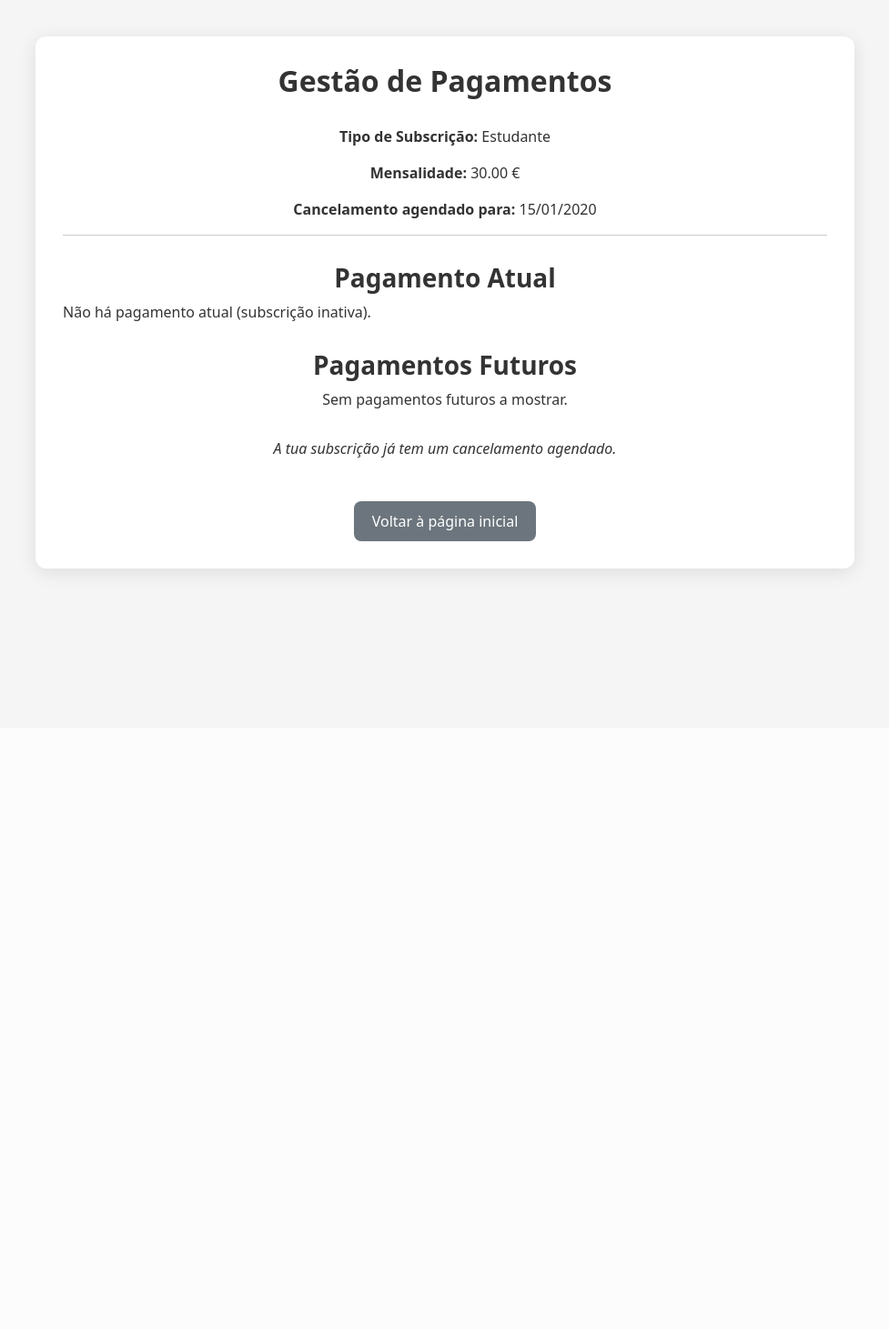
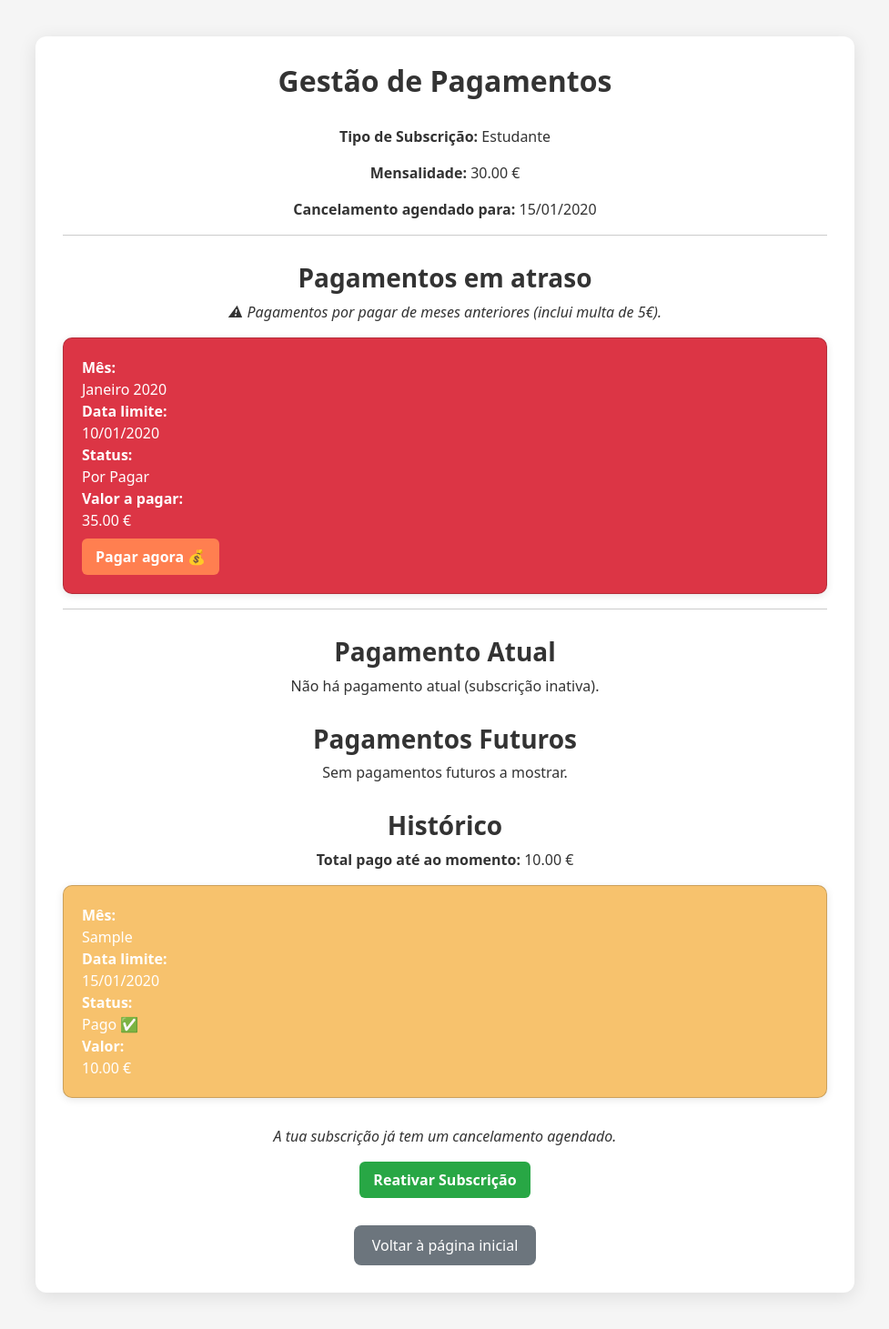
Before and after one commit to carolinaantunes03/gym-webapp, a Django app: page /pagamentos/ in a window 1280 px wide. Shown: the whole page at 91% size, without its empty margins (151-1128 px from the left). Before the commit the page ends 636 px from the top, so only its background shows below. Run offline with Django 5.2, Linux system fonts and the light colour scheme; a user stored in the database is signed in; tables that the repository leaves empty hold one stand-in row (values such as "Sample post").

Commit message:
Pagamentos: atrasos/multa + cancelamento/reativar; ajustes UI

```diff
--- a/core/data/users.py
+++ b/core/data/users.py
@@ -31,7 +31,7 @@ def create_user(email, first_name, last_name, role, tipo_subscricao=None, senha=
 print("Criando/atualizando utilizadores fictícios...")
 
 aluno1 = create_user("aluno1@teste.com", "Ana", "Silva", role="cliente", tipo_subscricao="estudante")
-aluno2 = create_user("aluno2@teste.com", "João", "Costa", role="cliente", tipo_subscricao="adulto")
+aluno2 = create_user("aluno2@teste.com", "Joao", "Costa", role="cliente", tipo_subscricao="adulto")
 
 instrutor1 = create_user("instrutor1@teste.com", "Mike", "Johnson", role="instrutor")
 instrutor2 = create_user("instrutor2@teste.com", "Jessica", "Antunes", role="instrutor")
--- a/core/templates/aluno/pagamentos.html
+++ b/core/templates/aluno/pagamentos.html
@@ -44,6 +44,12 @@ h2, h3 {
 
 .card.history {
     background: #f7c26d;
+    color: #fff;
+}
+
+.card.late {
+    background: #dc3545;
+    color: #fff;
 }
 
 button, .btn {
@@ -69,6 +75,14 @@ button:hover, .btn:hover {
     background-color: #c82333;
 }
 
+.reactivate-btn {
+    background-color: #28a745;
+}
+
+.reactivate-btn:hover {
+    background-color: #218838;
+}
+
 .btn-back {
     display: inline-block;
     background-color: #6c757d;
@@ -90,8 +104,36 @@ button:hover, .btn:hover {
     <div class="section text-center">
         <p><strong>Tipo de Subscrição:</strong> {{ request.user.get_tipo_subscricao_display|default:"(sem subscrição)" }}</p>
         <p><strong>Mensalidade:</strong> {{ valor_mensalidade|floatformat:2 }} €</p>
+
         {% if cancel_effective_from %}
             <p><strong>Cancelamento agendado para:</strong> {{ cancel_effective_from|date:"d/m/Y" }}</p>
+        {% endif %}
+    </div>
+
+    <hr>
+
+    <!-- ATRASOS -->
+    <div class="section">
+        <h3>Pagamentos em atraso</h3>
+
+        {% if pagamentos_em_atraso %}
+            <p class="text-center"><em>⚠ Pagamentos por pagar de meses anteriores (inclui multa de 5€).</em></p>
+
+            {% for p in pagamentos_em_atraso %}
+                <div class="card late">
+                    <strong>Mês:</strong> {{ p.mes_label|default:p.mes_referencia }}<br>
+                    <strong>Data limite:</strong> {{ p.data_limite|date:"d/m/Y" }}<br>
+                    <strong>Status:</strong> {{ p.get_status_display }}<br>
+                    <strong>Valor a pagar:</strong> {{ p.valor|floatformat:2 }} €<br>
+
+                    <form action="{% url 'pagar' p.id %}" method="post" style="display:inline;">
+                        {% csrf_token %}
+                        <button type="submit" class="mt-2">Pagar agora 💰</button>
+                    </form>
+                </div>
+            {% endfor %}
+        {% else %}
+            <p class="text-center">Sem pagamentos em atraso.</p>
         {% endif %}
     </div>
 
@@ -100,12 +142,17 @@ button:hover, .btn:hover {
     <!-- PAGAMENTO ATUAL -->
     <div class="section">
         <h3>Pagamento Atual</h3>
+
         {% if pagamento_atual %}
             <div class="card">
-                <strong>Mês:</strong> {{ pagamento_atual.mes_referencia }}<br>
+                <strong>Mês:</strong> {{ pagamento_atual.mes_label|default:pagamento_atual.mes_referencia }}<br>
                 <strong>Data limite:</strong> {{ pagamento_atual.data_limite|date:"d/m/Y" }}<br>
                 <strong>Status:</strong> {{ pagamento_atual.get_status_display }}<br>
-                <strong>Valor:</strong> {{ pagamento_atual.valor|floatformat:2 }} €
+                <strong>Valor:</strong> {{ pagamento_atual.valor|floatformat:2 }} €<br>
+
+                {% if pagamento_atual.em_atraso %}
+                    <div class="mt-2"><em>⚠ Em atraso (multa aplicada se aplicável).</em></div>
+                {% endif %}
 
                 {% if pagamento_atual.status == 'por_pagar' %}
                     <form action="{% url 'pagar' pagamento_atual.id %}" method="post" style="display:inline;">
@@ -117,17 +164,18 @@ button:hover, .btn:hover {
                 {% endif %}
             </div>
         {% else %}
-            <p>Não há pagamento atual (subscrição inativa).</p>
+            <p class="text-center">Não há pagamento atual (subscrição inativa).</p>
         {% endif %}
     </div>
 
     <!-- FUTUROS -->
     <div class="section">
         <h3>Pagamentos Futuros</h3>
+
         {% if futuros %}
             {% for f in futuros %}
                 <div class="card future">
-                    <strong>Mês:</strong> {{ f.mes }}<br>
+                    <strong>Mês:</strong> {{ f.mes_label }}<br>
                     <strong>Data limite:</strong> {{ f.data_limite|date:"d/m/Y" }}<br>
                     <strong>Valor previsto:</strong> {{ f.valor|floatformat:2 }} €<br>
                     <em>(Ainda não registado)</em>
@@ -138,15 +186,36 @@ button:hover, .btn:hover {
         {% endif %}
     </div>
 
+    <!-- HISTÓRICO -->
+    <div class="section">
+        <h3>Histórico</h3>
+        <p class="text-center"><strong>Total pago até ao momento:</strong> {{ total_pago|floatformat:2 }} €</p>
 
+        {% if historico %}
+            {% for p in historico %}
+                <div class="card history">
+                    <strong>Mês:</strong> {{ p.mes_referencia }}<br>
+                    <strong>Data limite:</strong> {{ p.data_limite|date:"d/m/Y" }}<br>
+                    <strong>Status:</strong> {{ p.get_status_display }} ✅<br>
+                    <strong>Valor:</strong> {{ p.valor|floatformat:2 }} €
+                </div>
+            {% endfor %}
+        {% else %}
+            <p class="text-center">Ainda não existem pagamentos no histórico.</p>
+        {% endif %}
+    </div>
 
-    <!-- CANCELAR SUBSCRIÇÃO -->
+    <!-- CANCELAR / REATIVAR -->
     <div class="section text-center">
         {% if cancel_effective_from %}
             <p><em>A tua subscrição já tem um cancelamento agendado.</em></p>
+            <form action="{% url 'reativar_subscricao' %}" method="post">
+                {% csrf_token %}
+                <button type="submit" class="reactivate-btn">Reativar Subscrição</button>
+            </form>
         {% else %}
             <h3>❌ Cancelar Subscrição</h3>
-            <p>Tens até ao  <strong>dia 15</strong> do mês anterior para pedir para cancelar a tua subscrição</p>
+            <p>Tens até ao <strong>dia 15</strong> do mês anterior para pedir para cancelar a tua subscrição</p>
             <form action="{% url 'cancelar_subscricao' %}" method="post">
                 {% csrf_token %}
                 <button type="submit" class="cancel-btn">Cancelar Subscrição</button>
--- a/core/urls.py
+++ b/core/urls.py
@@ -17,6 +17,7 @@ urlpatterns = [
     path('pagamentos/', views.pagamentos, name='pagamentos'),
     path('pagamentos/pagar/<int:pagamento_id>/', views.pagar_pagamento, name='pagar'),
     path('pagamentos/cancelar/', views.cancelar_subscricao, name='cancelar_subscricao'),
+    path('pagamentos/reativar/', views.reativar_subscricao, name='reativar_subscricao'),
     path('perfil/', views.perfil_redirect, name='perfil_redirect'),
     path('perfil/aluno/', views.perfil_aluno, name='perfil_aluno'),
     path('perfil/instrutor/', views.perfil_instrutor, name='perfil_instrutor'),
--- a/core/views.py
+++ b/core/views.py
@@ -15,13 +15,14 @@ from decimal import Decimal
 
 from .forms import LoginForm
 from collections import Counter
-from django.db.models import Count
+from django.db.models import Count, Sum  # <-- acrescentei Sum
 
 from .forms import ClienteSignupForm, InstrutorSignupForm
 from django.contrib.auth import login
 from django.utils import timezone
 from datetime import timedelta
 from .models import PTSession, User, Class
+
 
 def first_day_of_month(d: date) -> date:
     return d.replace(day=1)
@@ -37,6 +38,13 @@ def month_key(d: date) -> str:
 def due_date_for_month(month_start: date) -> date:
     # tens usado dia 10 como data limite
     return month_start.replace(day=10)
+
+def prev_month_start(d: date) -> date:
+    d = d.replace(day=1)
+    if d.month == 1:
+        return date(d.year - 1, 12, 1)
+    return date(d.year, d.month - 1, 1)
+
 
 # ---------------------------
 # Login
@@ -92,6 +100,7 @@ from django.utils import timezone
 from django.contrib.auth.decorators import login_required
 from django.shortcuts import render, redirect
 from core.models import Class
+
 @login_required
 def horario_aulas(request):
     # Segunda-feira da semana atual
@@ -282,12 +291,11 @@ def minhas_aulas(request):
     }
     return render(request, 'instrutor/minhas_aulas.html', context)
 
-
-
-
 # ----------------------------
 # Pagamentos (aluno)
 # ----------------------------
+from django.db.models import Sum
+
 VALORES_SUBSCRICAO = {
     'estudante': Decimal('30.00'),
     'adulto': Decimal('45.00'),
@@ -295,9 +303,62 @@ VALORES_SUBSCRICAO = {
     'senior': Decimal('30.00'),
 }
 
+LATE_FEE = Decimal('5.00')  # multa
+DUE_DAY = 10  # dia limite
+
+MESES_PT = {
+    1: "Janeiro", 2: "Fevereiro", 3: "Março", 4: "Abril",
+    5: "Maio", 6: "Junho", 7: "Julho", 8: "Agosto",
+    9: "Setembro", 10: "Outubro", 11: "Novembro", 12: "Dezembro"
+}
+
 def _mes_ref(dt: date) -> str:
-    # Ordena bem (YYYY-MM)
     return f"{dt.year:04d}-{dt.month:02d}"
+
+def _parse_mes_ref(mes_ref: str):
+    """
+    Aceita:
+      - 'YYYY-MM'
+      - 'Janeiro 2026' (para não crashar caso existam valores antigos errados)
+    """
+    if not mes_ref:
+        return None
+
+    s = str(mes_ref).strip()
+
+    # Caso normal: YYYY-MM
+    if "-" in s:
+        parts = s.split("-")
+        if len(parts) == 2:
+            try:
+                y = int(parts[0])
+                m = int(parts[1])
+                return date(y, m, 1)
+            except ValueError:
+                return None
+
+    # Caso legacy: "Janeiro 2026"
+    tokens = s.split()
+    if len(tokens) >= 2:
+        try:
+            ano = int(tokens[-1])
+            nome_mes = " ".join(tokens[:-1]).strip().lower()
+            mapa = {v.lower(): k for k, v in MESES_PT.items()}
+            if nome_mes in mapa:
+                return date(ano, mapa[nome_mes], 1)
+        except ValueError:
+            return None
+
+    return None
+
+def _mes_label(mes_ref: str) -> str:
+    dt = _parse_mes_ref(mes_ref)
+    if not dt:
+        return mes_ref
+    return f"{MESES_PT[dt.month]} {dt.year}"
+
+def due_date_for_month(month_start: date) -> date:
+    return month_start.replace(day=DUE_DAY)
 
 def _valor_mensalidade(user: User) -> Decimal:
     return VALORES_SUBSCRICAO.get(user.tipo_subscricao, Decimal('45.00'))
@@ -306,68 +367,172 @@ def _user_tem_subscricao_ativa_no_mes(user: User, mes_inicio: date) -> bool:
     """
     True se o user ainda tem subscrição ativa para esse mês.
     - Se não existir cancel_effective_from -> ativo
-    - Se existir, só é ativo antes dessa data (1º dia do mês efetivo do cancelamento)
+    - Se existir -> ativo apenas para meses ANTES do effective_from
     """
-    if hasattr(user, "cancel_effective_from") and user.cancel_effective_from:
-        return mes_inicio < user.cancel_effective_from
+    efetivo = getattr(user, "cancel_effective_from", None)
+    if efetivo:
+        return mes_inicio < efetivo
     return True
+
+def _first_day_of_month(d: date) -> date:
+    return d.replace(day=1)
+
+def _first_day_next_month(d: date) -> date:
+    if d.month == 12:
+        return date(d.year + 1, 1, 1)
+    return date(d.year, d.month + 1, 1)
+
+def _iter_months(start_month: date, end_month: date):
+    m = _first_day_of_month(start_month)
+    end_m = _first_day_of_month(end_month)
+    while m <= end_m:
+        yield m
+        m = _first_day_next_month(m)
+
+def _user_data_entrada(user: User) -> date:
+    # usa date_joined como "data de entrada" (como tens no perfil)
+    dj = user.date_joined
+    if isinstance(dj, datetime):
+        return timezone.localtime(dj).date()
+    return dj if isinstance(dj, date) else timezone.localdate()
 
 
 @login_required
 def pagamentos(request):
-    # Apenas alunos podem ver
     if request.user.role != 'cliente':
         return redirect('horario_aulas')
 
+    user = request.user
     hoje = timezone.localdate()
-    mes_atual = first_day_of_month(hoje)
 
-    valor_mensalidade = _valor_mensalidade(request.user)
-    tipo_sub = request.user.tipo_subscricao or 'sem subscrição'
+    data_entrada = _user_data_entrada(user)
+    mes_inicio = _first_day_of_month(data_entrada)
+    mes_atual = _first_day_of_month(hoje)
 
-    pagamento_atual = None
+    valor_mensalidade = _valor_mensalidade(user)
+    cancel_effective_from = getattr(user, "cancel_effective_from", None)
 
-    # Só cria "pagamento atual" se o utilizador ainda tiver subscrição ativa nesse mês
-    if _user_tem_subscricao_ativa_no_mes(request.user, mes_atual):
-        pagamento_atual, _ = Payment.objects.get_or_create(
-            usuario=request.user,
-            mes_referencia=_mes_ref(mes_atual),
-            defaults={
-                'valor': valor_mensalidade,
-                'data_limite': due_date_for_month(mes_atual),  # dia 10
-                'status': 'por_pagar',
-            }
-        )
+    # 1) Mapear pagamentos já existentes (só os que conseguimos interpretar como mês)
+    payments_by_key = {}
+    for p in Payment.objects.filter(usuario=user):
+        dt = _parse_mes_ref(p.mes_referencia)
+        if not dt:
+            continue
+        key = _mes_ref(dt)
+        # só consideramos a partir do mês de entrada
+        if dt < mes_inicio:
+            continue
+        payments_by_key[key] = p
 
-    historico = Payment.objects.filter(usuario=request.user).exclude(
-        mes_referencia=_mes_ref(mes_atual)
+    # 2) Garantir pagamentos desde o mês de entrada até ao mês atual (inclusive)
+    for m in _iter_months(mes_inicio, mes_atual):
+        if not _user_tem_subscricao_ativa_no_mes(user, m):
+            # se a subscrição ficou inativa a partir daqui, os meses seguintes também não contam
+            break
+
+        key = _mes_ref(m)
+        if key not in payments_by_key:
+            p = Payment.objects.create(
+                usuario=user,
+                mes_referencia=key,
+                valor=valor_mensalidade,
+                data_limite=due_date_for_month(m),
+                status='por_pagar',
+            )
+            payments_by_key[key] = p
+
+    # 3) Construir lista ordenada (mes_inicio -> mes_atual)
+    pagamentos_periodo = []
+    for m in _iter_months(mes_inicio, mes_atual):
+        key = _mes_ref(m)
+        if key in payments_by_key:
+            pagamentos_periodo.append(payments_by_key[key])
+
+    # 4) Aplicar multa (uma vez) aos pagamentos em atraso ainda por pagar
+    # regra: se hoje > data_limite, e valor ainda == mensalidade base, então soma 5€
+    for p in pagamentos_periodo:
+        if p.status == 'por_pagar' and hoje > p.data_limite:
+            if p.valor == valor_mensalidade:
+                p.valor = p.valor + LATE_FEE
+                p.save(update_fields=['valor'])
+
+        # atributos extra para o template (não vão para BD)
+        p.mes_label = _mes_label(p.mes_referencia)
+        p.em_atraso = (p.status == 'por_pagar' and hoje > p.data_limite)
+
+    mes_atual_key = _mes_ref(mes_atual)
+
+    pagamento_atual = payments_by_key.get(mes_atual_key, None)
+    if pagamento_atual:
+        pagamento_atual.mes_label = _mes_label(pagamento_atual.mes_referencia)
+        pagamento_atual.em_atraso = (pagamento_atual.status == 'por_pagar' and hoje > pagamento_atual.data_limite)
+
+    # Pagamentos em atraso: meses < mes_atual e por pagar
+    pagamentos_em_atraso = []
+    for p in pagamentos_periodo:
+        dt = _parse_mes_ref(p.mes_referencia)
+        if dt and dt < mes_atual and p.status == 'por_pagar':
+            pagamentos_em_atraso.append(p)
+
+    # Histórico: pagos (desde a entrada)
+    historico = Payment.objects.filter(
+        usuario=user,
+        status='pago',
+        mes_referencia__gte=_mes_ref(mes_inicio),
     ).order_by('-mes_referencia')
 
-    # Futuros = preview dos próximos 2 meses (não cria na base de dados - meramente visual)
+    total_pago = historico.aggregate(total=Sum('valor'))['total'] or Decimal('0.00')
+
+    # 5) Futuros (preview): próximos 2 meses (não cria na BD)
     futuros = []
-    m = first_day_next_month(mes_atual)
+    m = _first_day_next_month(mes_atual)
     for _ in range(2):
-        if not _user_tem_subscricao_ativa_no_mes(request.user, m):
+        if not _user_tem_subscricao_ativa_no_mes(user, m):
             break
         futuros.append({
-            'mes': _mes_ref(m),
+            'mes_key': _mes_ref(m),
+            'mes_label': _mes_label(_mes_ref(m)),
             'data_limite': due_date_for_month(m),
             'valor': valor_mensalidade,
         })
-        m = first_day_next_month(m)
-
-    cancel_effective_from = getattr(request.user, "cancel_effective_from", None)
+        m = _first_day_next_month(m)
 
     context = {
+        'valor_mensalidade': valor_mensalidade,
+        'cancel_effective_from': cancel_effective_from,
+
+        'pagamentos_em_atraso': pagamentos_em_atraso,
         'pagamento_atual': pagamento_atual,
+        'futuros': futuros,
+
         'historico': historico,
-        'futuros': futuros,
-        'valor_mensalidade': valor_mensalidade,
-        'tipo_subscricao': tipo_sub,
-        'cancel_effective_from': cancel_effective_from,
+        'total_pago': total_pago,
     }
 
     return render(request, 'aluno/pagamentos.html', context)
+
+
+@require_POST
+@login_required
+def pagar_pagamento(request, pagamento_id):
+    if request.user.role != 'cliente':
+        return redirect('horario_aulas')
+
+    pagamento = get_object_or_404(Payment, id=pagamento_id, usuario=request.user)
+
+    if pagamento.status != 'pago':
+        hoje = timezone.localdate()
+        valor_mensalidade = _valor_mensalidade(request.user)
+
+        # se estiver em atraso e ainda não tiver multa aplicada (heurística simples)
+        if hoje > pagamento.data_limite and pagamento.valor == valor_mensalidade:
+            pagamento.valor = pagamento.valor + LATE_FEE
+
+        pagamento.status = 'pago'
+        pagamento.save(update_fields=['status', 'valor'])
+        messages.success(request, "Pagamento marcado como pago ✅")
+
+    return redirect('pagamentos')
 
 
 @require_POST
@@ -384,16 +549,17 @@ def cancelar_subscricao(request):
 
     # regra do dia 15:
     # - até 15 -> efetivo no 1º dia do próximo mês
-    # - depois do 15 -> efetivo no 1º dia do mês seguinte ao próximo
+    # - depois do 15 -> show cancela no 1º dia do mês seguinte ao próximo
     if hoje.day <= 15:
-        efetivo = first_day_next_month(hoje)
+        efetivo = _first_day_next_month(hoje)
     else:
-        efetivo = first_day_next_month(first_day_next_month(hoje))
+        efetivo = _first_day_next_month(_first_day_next_month(hoje))
 
     request.user.cancel_requested_at = timezone.now()
     request.user.cancel_effective_from = efetivo
     request.user.save(update_fields=['cancel_requested_at', 'cancel_effective_from'])
 
+    # apaga pagamentos futuros guardados na BD (se existirem)
     Payment.objects.filter(
         usuario=request.user,
         mes_referencia__gte=_mes_ref(efetivo)
@@ -403,21 +569,25 @@ def cancelar_subscricao(request):
     return redirect('pagamentos')
 
 
+@require_POST
 @login_required
-def pagar_pagamento(request, pagamento_id):
-    if request.method != 'POST':
-        return redirect('pagamentos')
-
+def reativar_subscricao(request):
     if request.user.role != 'cliente':
         return redirect('horario_aulas')
 
-    pagamento = get_object_or_404(Payment, id=pagamento_id, usuario=request.user)
+    if not hasattr(request.user, "cancel_effective_from"):
+        messages.error(request, "O modelo User ainda não tem os campos de cancelamento (faz a migration primeiro).")
+        return redirect('pagamentos')
 
-    if pagamento.status != 'pago':
-        pagamento.status = 'pago'
-        pagamento.save(update_fields=['status'])
-        messages.success(request, "Pagamento marcado como pago ✅")
+    if not request.user.cancel_effective_from:
+        messages.info(request, "Não existe nenhum cancelamento agendado.")
+        return redirect('pagamentos')
 
+    request.user.cancel_requested_at = None
+    request.user.cancel_effective_from = None
+    request.user.save(update_fields=['cancel_requested_at', 'cancel_effective_from'])
+
+    messages.success(request, "Subscrição reativada com sucesso ✅")
     return redirect('pagamentos')
 
 @login_required
@@ -614,6 +784,7 @@ def marcar_consulta(request, instrutor_id):
         'disponiveis': disponiveis
     })
 
+
 @login_required
 def instrutor_horario(request):
     if request.user.role != 'instrutor':
```
Also changed, not shown: core/data/payments.csv (+9 -1 lines), core/data/users.csv (+14 -11 lines), core/templates/aluno/perfil.html (+20 -0 lines).
